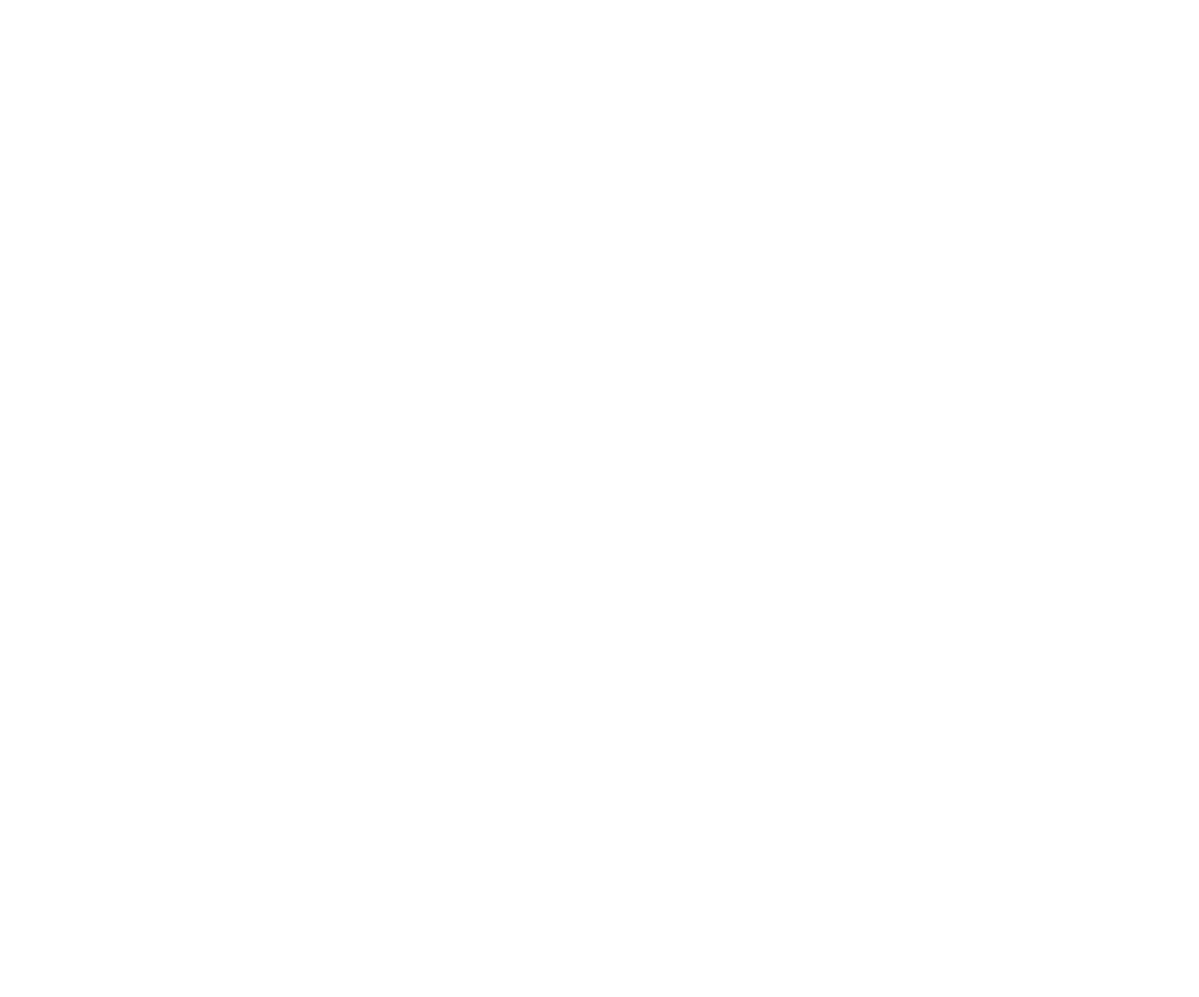
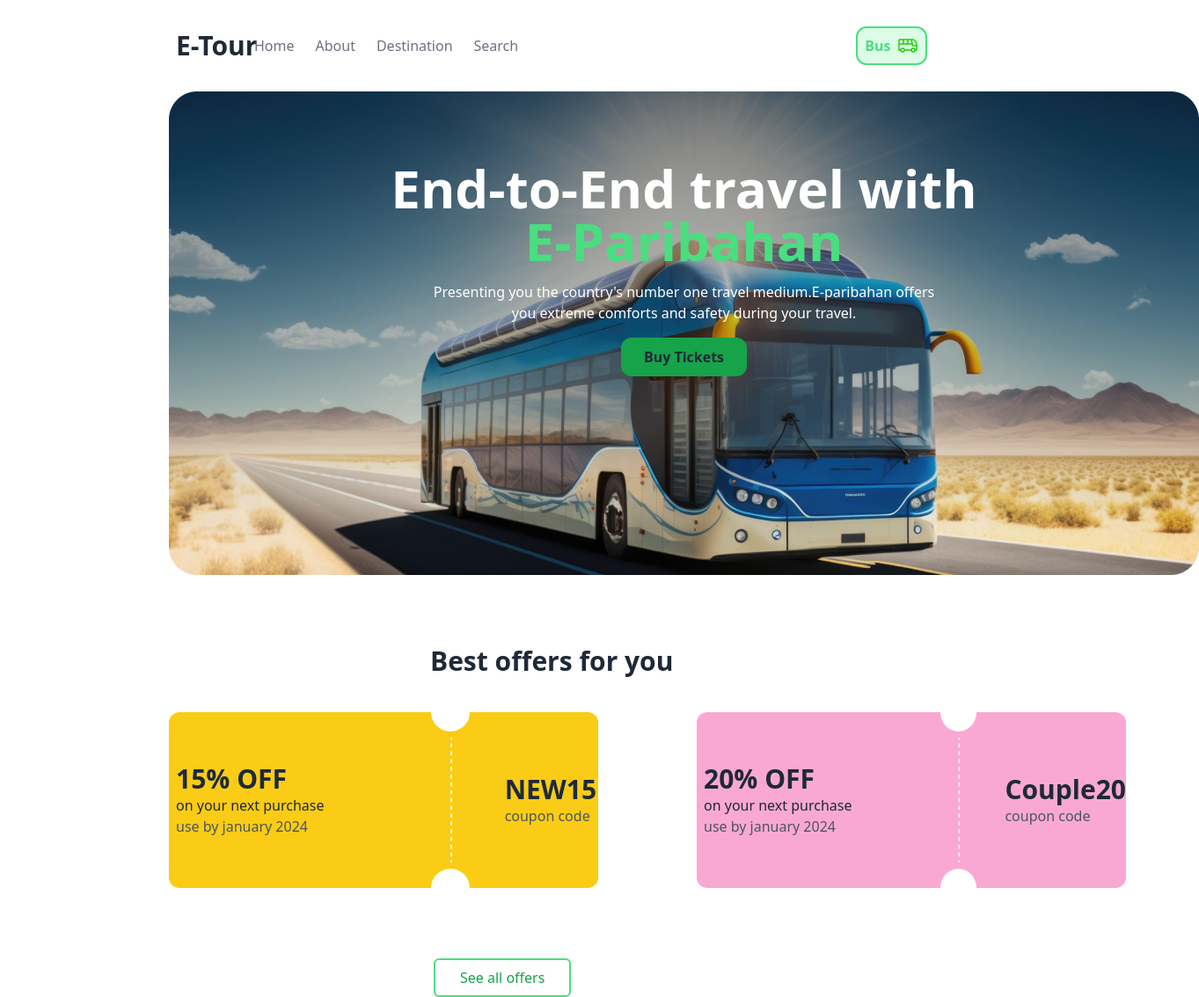
Before and after one commit to 73473/assignment-5, a plain HTML site: page index.html in a window 1280 px wide. Shown: the whole page at 88% size, 1363 px wide, since content can reach past the window. Before the commit the page ends 800 px from the top, so only its background shows below. Drawn offline with nearby package versions, Linux system fonts and the light colour scheme.

Commit message:
second commit

```diff
--- a/index.html
+++ b/index.html
@@ -4,8 +4,101 @@
     <meta charset="UTF-8">
     <meta name="viewport" content="width=device-width, initial-scale=1.0">
     <title>E-TOUR</title>
+    <!-- ----------daisy ui & tailwind ------------------------------ -->
+    <link href="https://cdn.jsdelivr.net/npm/daisyui@4.7.2/dist/full.min.css" rel="stylesheet" type="text/css" />
+<script src="https://cdn.tailwindcss.com"></script>
+
 </head>
-<body>
+<body class="ml-[15%] ">
+    <header>
+        <!-- --------------------navbar start--------------------------- -->
+        <div class="navbar bg-base-100 w-[80%] mt-5 ">
+            <div class="flex-1">
+              <p class="font-extrabold text-3xl">E-Tour</p>
+            </div>
+            <div class="gap-6 relative right-96 text-gray-500">
+                <p>Home</p>
+                <p>About</p>
+                <p>Destination</p>
+                <p>Search</p>
+            </div>
+            <div class="flex-none gap-2 border-2 p-2 border-green-400 rounded-xl bg-green-100">
+                <p class="text-green-400 font-bold">Bus</p>
+              <img src="images/bus-icon.png" alt="">
+            </div>
+          </div>
+        <!-- --------------------navbar finish-------------------------- -->
+        <!-- ---------------------banner start-------------------------------- -->
+        <section class="bg-[url('/images/banner.png')] w-[1171px] h-[550px] text-center mt-5 ">
+            <div class="h-[550px]  ">
+                <p class="text-white text-6xl font-extrabold relative top-20">End-to-End travel with <br><span class="text-green-400 ">E-Paribahan</span> </p>
+                <p class="text-white relative top-24">Presenting you the country's number one travel medium.E-paribahan offers <br> you extreme comforts and safety during your travel.</p>
+                <button class="relative top-28 border-green-600 rounded-xl border-2 px-6 py-2 bg-green-600 font-extrabold">Buy Tickets</button>
+            </div>
+        </section>
+        <!-- ---------------------banner finish------------------------------- -->
+
+    </header>
+    <main>
+        <!-- -----------------------------best offer start-------------------- -->
+        <section class="mt-20">
+            <div class=" text-center mb-10  w-4/5">
+                <p class="text-3xl font-extrabold">Best offers for you</p>
+            </div>
+            <!-- --------------------------yellow card start------------------ -->
+            <div class="flex gap-28">
+            <div class="flex gap-10 w-[500px] h-[200px] align-middle items-center bg-yellow-400 rounded-xl">
+                <div class="ml-2  w-[250px]">
+                    <p class="text-3xl font-extrabold">15% OFF</p>
+                    <p>on your next purchase</p>
+                    <p class="text-gray-600">use by january 2024</p>
+
+
+                </div>
+                <div><img class=" h-[200px]" src="images/cupon-devider.png" alt=""></div>
+                <div>
+                    <p class="text-3xl font-bold">NEW15</p>
+                    <p class="text-gray-600">coupon code</p>
+
+                </div>
+            </div>
+            <!-- -------------------------------yellow card end--------------- -->
+            <!-- -------------------------------------------------------------- -->
+            <!-- ----------------------------pink card start-------------------- -->
+            <div class="flex gap-8 w-[500px] h-[200px] align-middle items-center rounded-xl bg-pink-300">
+                <div class="ml-2  w-[250px]">
+                    <p class="text-3xl font-extrabold">20% OFF</p>
+                    <p>on your next purchase</p>
+                    <p class="text-gray-600">use by january 2024</p>
+
+
+                </div>
+                <div><img class=" h-[200px]" src="images/cupon-devider.png" alt=""></div>
+                <div>
+                    <p class="text-3xl font-bold">Couple20</p>
+                    <p class="text-gray-600">coupon code</p>
+
+                </div>
+            </div>
+
+        </div>
+
+            <!-- -----------------------------pink card end --------------------- -->
+             <!-- -----------------------------button----------------------------- -->
+             <div class="text-center w-4/5 mt-20 ">
+                <button class="text-green-600 border-2 border-green-400 mr-28 px-7 py-2 rounded-md">See all offers</button>
+            </div>
+
+            <!-- -----------------------------button----------------------------- -->
+
+
+        </section>
+        <!-- -----------------------------best offer end---------------------- -->
+
+    </main>
+    <footer>
+
+    </footer>
 
 </body>
 </html>
--- /dev/null
+++ b/tailwind.config.js
@@ -0,0 +1,8 @@
+/** @type {import('tailwindcss').Config} */
+module.exports = {
+    content: ["./src/**/*.{html,js}"],
+    theme: {
+      extend: {},
+    },
+    plugins: [],
+  }
```
Also changed, not shown: images/12f4f4e7f85a771324d7758356ae23e7.jpg (added).
